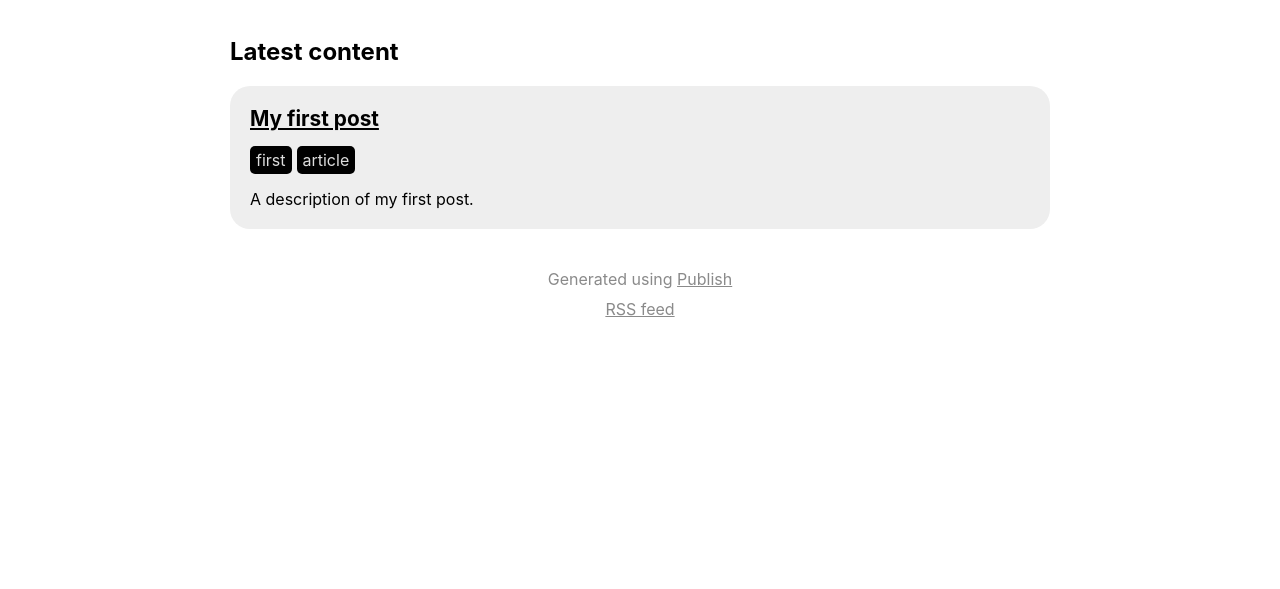
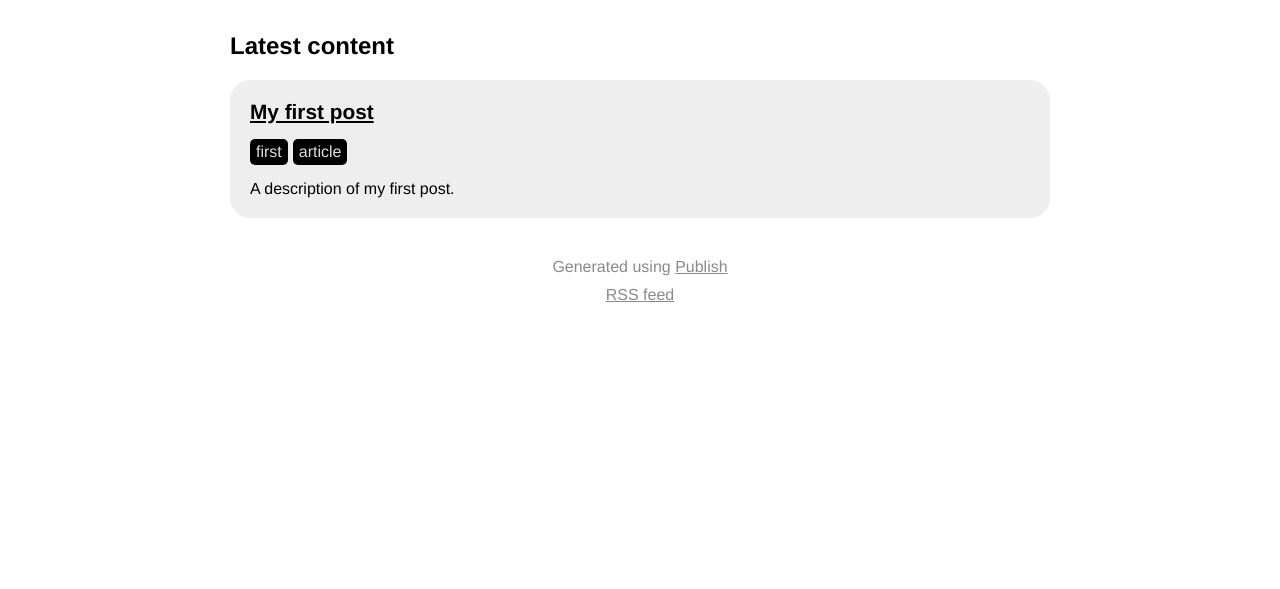
Before and after one commit to verny-tran/verny-tran.github.io, a plain HTML site: page index.html in a window 1280 px wide. Shown: the part 211-800 px from the top of the page. Drawn offline with Linux system fonts and the light colour scheme.

Commit message:
Publish deploy 2024-05-12 11:59

```diff
--- a/styles.css
+++ b/styles.css
@@ -13,7 +13,7 @@
 body {
     background: #fff;
     color: #000;
-    font-family: -apple-system, BlinkMacSystemFont, sans-serif;
+    font-family: Helvetica, Arial;
     text-align: center;
 }
 
```
